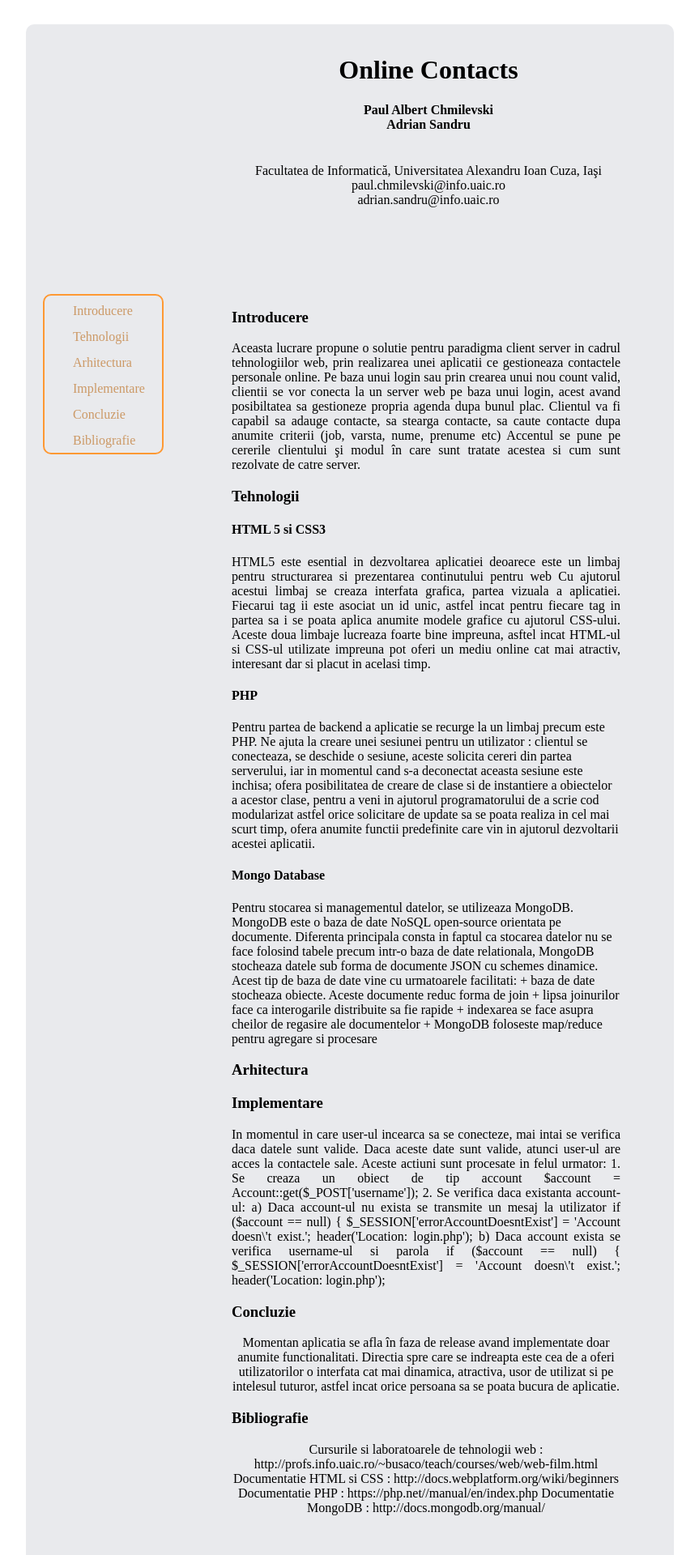
After one commit to mathoshek/OnCo, a PHP site: page /Documentatie/Documentatie.html in a window 1280 px wide. The commit adds this page. Shown: the top 1920 px of the page at 81% size, without its empty margins (199-1062 px from the left). Run offline with PHP 8.4, Linux system fonts and the light colour scheme.

Commit message:
Documentatie + fixups

```diff
--- /dev/null
+++ b/Documentatie/Documentatie.html
@@ -0,0 +1,100 @@
+<!DOCTYPE html PUBLIC "-//W3C//DTD XHTML 1.0 Transitional//EN" "http://www.w3.org/TR/xhtml1/DTD/xhtml1-transitional.dtd">
+<html xmlns="http://www.w3.org/1999/xhtml"><head>
+<meta http-equiv="Content-Type" content="text/html; charset=utf-8" />
+<title>Documentie</title>
+<link href="docstyle.css" rel="stylesheet" type="text/css"/>
+</head>
+
+<body>
+<div id = "content">
+  <div id="logo">
+  </div>
+  <div id="header">
+    <div align="center">
+      <h1><strong>Online Contacts</strong></h1>
+      <h4>Paul Albert Chmilevski<br />
+      	  Adrian Sandru</h4>
+      <p>
+      	<br />
+        Facultatea de Informatică, Universitatea Alexandru Ioan Cuza, Iaşi <br />
+		paul.chmilevski@info.uaic.ro <br />
+		adrian.sandru@info.uaic.ro
+      </p>
+    </div>
+  </div>
+  <div id="menu">
+  <ul>
+  <li><a href="#introducere">Introducere</a></li>
+  <li><a href="#tehnologii">Tehnologii</a></li>
+  <li><a href="#arhitectura">Arhitectura</a></li>
+  <li><a href="#implementare">Implementare</a></li>
+  <li><a href="#concluzie">Concluzie</a></li>
+  <li><a href="#bibliografie">Bibliografie</a></li>
+ </ul>
+  </div>
+  <div id ="info">
+
+    <h3>Introducere</h3>
+      <p id="introducere" align="justify">
+        Aceasta lucrare propune o solutie pentru paradigma client server in cadrul tehnologiilor web, prin realizarea
+        unei aplicatii ce gestioneaza contactele personale online. Pe baza unui login sau prin crearea unui nou count valid,
+        clientii se vor conecta la un server web pe baza unui login, acest avand posibiltatea sa gestioneze propria agenda dupa bunul plac.
+        Clientul va fi capabil sa adauge contacte, sa stearga contacte, sa caute contacte dupa anumite criterii
+        (job, varsta, nume, prenume etc) Accentul se pune pe cererile clientului şi modul în care sunt tratate acestea si cum sunt rezolvate de catre server.
+      </p>
+      <h3>Tehnologii</h3>
+        <h4>HTML 5 si CSS3</h4>
+      <p id="tehnologii" align="justify">
+       HTML5 este esential in dezvoltarea aplicatiei deoarece este un limbaj pentru structurarea si prezentarea continutului pentru web
+       Cu ajutorul acestui limbaj se creaza interfata grafica, partea vizuala a aplicatiei. Fiecarui tag ii este asociat un id unic, astfel incat pentru
+       fiecare tag in partea sa i se poata aplica anumite modele grafice cu ajutorul CSS-ului.
+       Aceste doua limbaje lucreaza foarte bine impreuna, asftel incat HTML-ul si CSS-ul utilizate impreuna pot oferi un mediu online cat mai atractiv,
+       interesant dar si placut in acelasi timp.</p>
+	<h4> PHP </h4>
+    Pentru partea de backend a aplicatie se recurge la un limbaj precum este PHP. Ne ajuta la creare unei sesiunei pentru un utilizator : clientul se conecteaza, se deschide o sesiune, aceste solicita cereri din partea serverului, iar in momentul cand s-a deconectat aceasta sesiune este inchisa; ofera posibilitatea de creare de clase si de instantiere a obiectelor a acestor clase, pentru a veni in ajutorul programatorului de a scrie cod modularizat astfel orice solicitare de update sa se poata realiza in cel mai scurt timp, ofera anumite functii predefinite care vin in ajutorul dezvoltarii acestei aplicatii.
+ 	<h4>Mongo Database</h4>
+    Pentru stocarea si managementul datelor, se utilizeaza MongoDB. MongoDB este o baza de date NoSQL open-source orientata pe documente. Diferenta principala consta in faptul ca stocarea datelor nu se face folosind tabele precum intr-o baza de date relationala, MongoDB stocheaza datele sub forma de documente JSON cu schemes dinamice. Acest tip de baza de date vine cu urmatoarele facilitati:
+    + baza de date stocheaza obiecte. Aceste documente reduc forma de join
+    + lipsa joinurilor face ca interogarile distribuite sa fie rapide
+    + indexarea se face asupra cheilor de regasire ale documentelor
+    + MongoDB foloseste map/reduce pentru agregare si procesare
+
+      <h3>Arhitectura</h3>
+    <p id = "arhitectura" align="justify">
+
+    </p>
+      <h3>Implementare</h3>
+  <p id = "implementare" align="justify">
+ 	In momentul in care user-ul incearca sa se conecteze, mai intai se verifica daca datele sunt valide.
+    Daca aceste date sunt valide, atunci user-ul are acces la contactele sale.
+    Aceste actiuni sunt procesate in felul urmator:
+    1. Se creaza un obiect de tip account
+      $account = Account::get($_POST['username']);
+    2. Se verifica daca existanta account-ul:
+            a) Daca account-ul nu exista se transmite un mesaj la utilizator
+
+      if ($account == null) {
+      $_SESSION['errorAccountDoesntExist'] = 'Account doesn\'t exist.';
+      header('Location: login.php');
+            b) Daca account exista se verifica username-ul si parola
+      if ($account == null) {
+      $_SESSION['errorAccountDoesntExist'] = 'Account doesn\'t exist.';
+      header('Location: login.php');
+    </p>
+      <h3>Concluzie</h3>
+    <p id = "concluzie"   align="center">
+        Momentan aplicatia se afla în faza de release avand implementate doar anumite functionalitati.
+        Directia spre care se indreapta este cea de a oferi utilizatorilor o interfata cat mai dinamica, atractiva, usor de utilizat si
+        pe intelesul tuturor, astfel incat orice persoana sa se poata bucura de aplicatie.
+   </p>
+      <h3>Bibliografie</h3>
+   	<p id = "bibliografie" align="center">
+        Cursurile si laboratoarele de tehnologii web : http://profs.info.uaic.ro/~busaco/teach/courses/web/web-film.html
+        Documentatie HTML si CSS : http://docs.webplatform.org/wiki/beginners
+        Documentatie PHP : https://php.net//manual/en/index.php
+        Documentatie MongoDB : http://docs.mongodb.org/manual/
+    </p>
+   </div>
+</div>
+</body>
+</html>
--- /dev/null
+++ b/Documentatie/docstyle.css
@@ -0,0 +1,72 @@
+#content{
+    position: relative;
+    left: 223px;
+    top: 22px;
+    width: 800px;
+    height:2600px;
+    z-index: 1;
+    background-color:#E9EAED;
+    align-content: center;
+    -webkit-border-radius: 10px;
+    -moz-border-radius: 10px;
+    border-radius: 10px;
+}
+#logo {
+    position: absolute;
+    left: 19px;
+    top: 17px;
+    width: 217px;
+    height: 122px;
+    z-index: 2;
+}
+#menu {
+	position: absolute;
+	width: 145px;
+	height: 194px;
+	z-index: 1;
+	left: 21px;
+	top: 333px;
+	border: #F93 2px solid;
+	-webkit-border-radius: 10px;
+	-moz-border-radius: 10px;
+	border-radius: 10px;
+}
+
+#menu li a {
+    height: 32px;
+    height: 22px;
+    text-decoration: none;
+    color:rgb(204,153,102);
+}
+
+#menu li a:link {
+
+    display: block;
+    padding: 10px 0 0 35px;
+}
+
+#menu li a:hover {
+    color:#F33;
+    padding: 10px 0 0 35px;
+}
+#menu ul {
+    list-style: none;
+    margin: 0;
+    padding: 0;
+}
+#header {
+    position: absolute;
+    width: 480px;
+    height: 440px;
+    z-index: 3;
+    left: 257px;
+    top: 17px;
+}
+#info {
+    position: absolute;
+    left: 254px;
+    top: 332px;
+    width: 480px;
+    height: 440px;
+    z-index: 2;
+}
--- a/css/style.css
+++ b/css/style.css
@@ -2,6 +2,11 @@
 body, p, h1, h2, h3, h4, h5, h6{
     margin: 0;
     padding: 0;
+}
+
+ a, a:visited, a:hover, a:active {
+    color: inherit;
+    text-decoration: underline;
 }
 
 header {
--- a/index.php
+++ b/index.php
@@ -81,7 +81,7 @@ if (!isset($_SESSION['user'])) {
         <p class="button"><a href='doAddContact.php'>Add a new Contact</a></p>
         <p class="button"><a href='filterContacts.php'>Filter Contacts</a></p>
     </aside>
-    <section id="contentLoggedIn">
+    <section id="contentLoggedIn" style="padding:10px">
         <table style="width:100%;">
             <tr>
                 <th>First Name</th>
```
Also changed, not shown: Documentatie/UserGuide.html (added, +72 -0 lines), filterContacts.php (+21 -8 lines), Documentatie/cod1.jpg (added), Documentatie/edit.png (added), Documentatie/filter.png (added), Documentatie/index.png (added), Documentatie/login.png (added), Documentatie/photo1.jpg (added), Documentatie/photo1.png (added), Documentatie/photo2.jpg (added).
